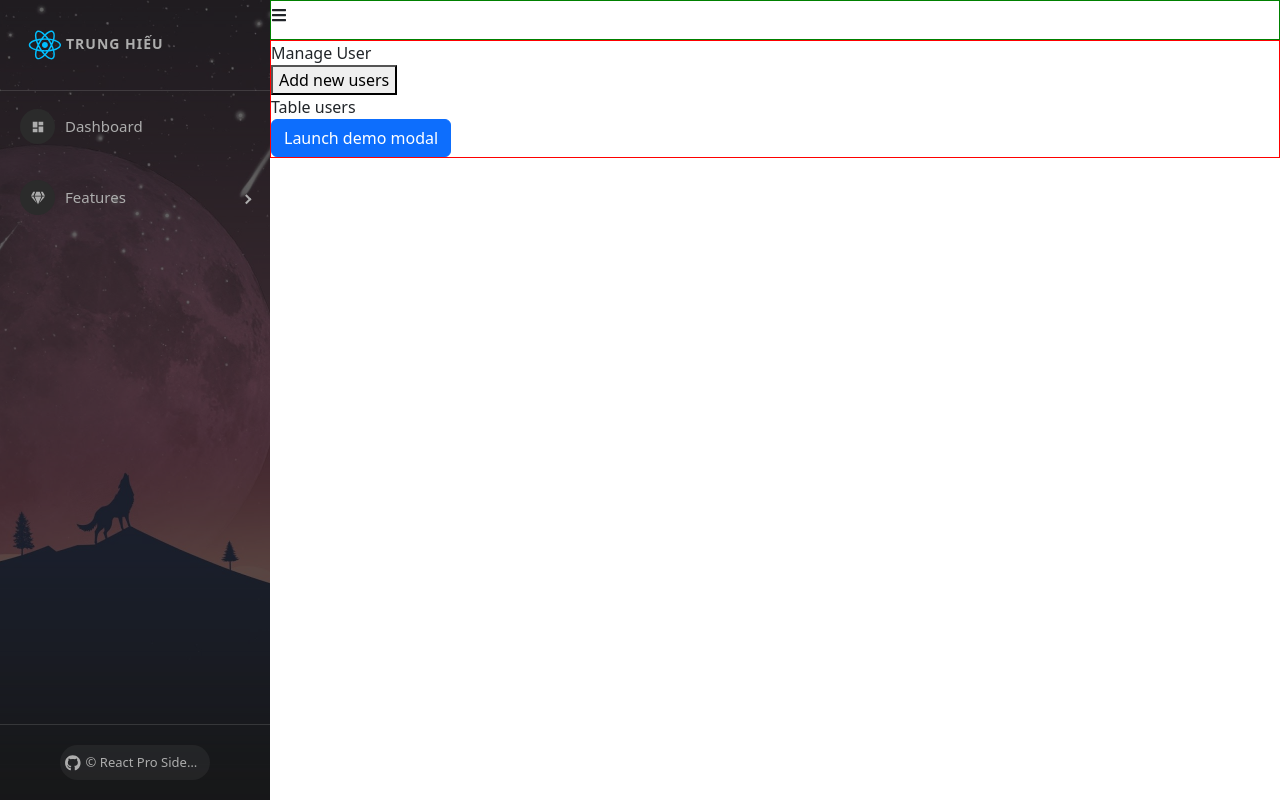
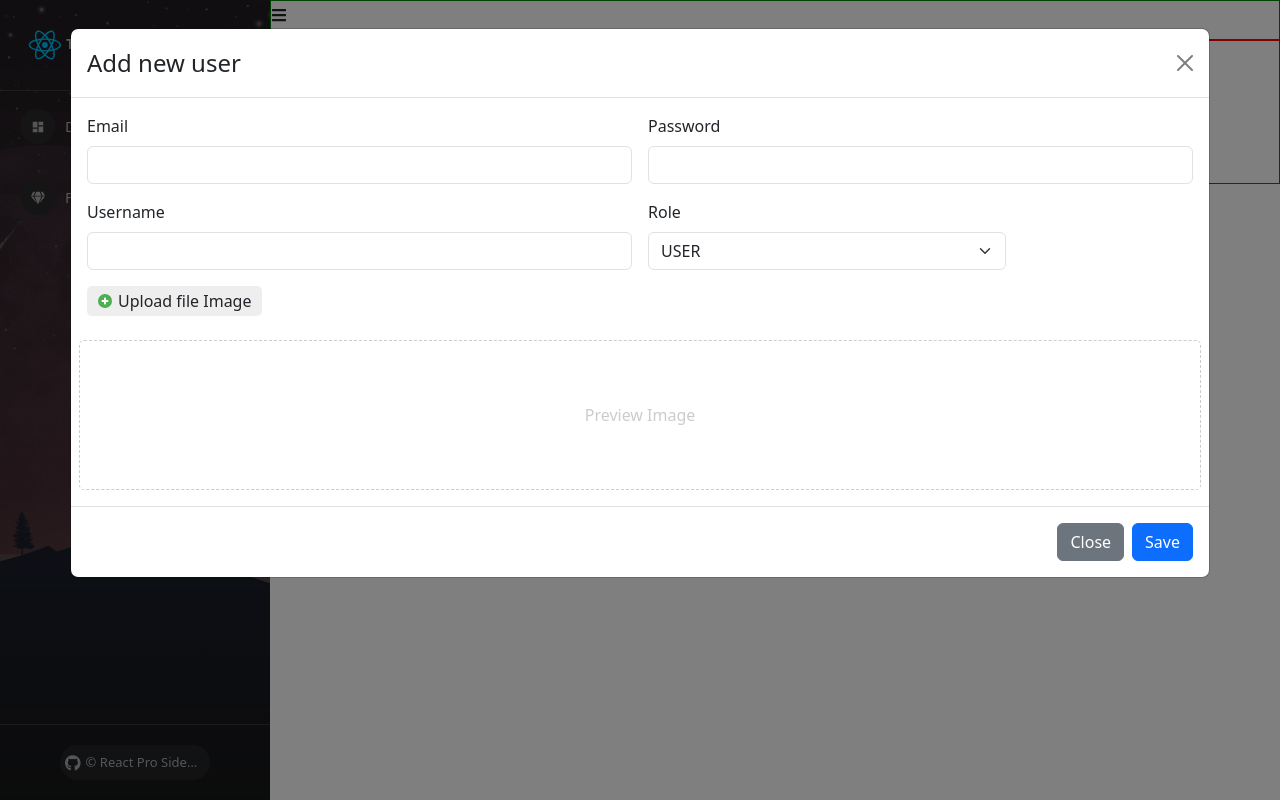
Before and after one commit to xhieuitt/base-react-redux, a React (Create React App) app: page /admins/manage-users in a window 1280 px wide. Both pictures are taken after a click on the button "Add new users". Built offline with nearby package versions, Linux system fonts and the light colour scheme.

Commit message:
tao duoc user

```diff
--- a/src/component/Admin/Content/ManageUsers.js
+++ b/src/component/Admin/Content/ManageUsers.js
@@ -1,19 +1,26 @@
 import ModalCreatUser from "./ModalCreatUser";
 import "./ManageUsers.scss"
+import { FcPlus } from 'react-icons/fc';
+import { useState } from "react";
+
 const ManageUsers = (props) => {
+    const [showModalCreatUser, setShowModalCreatUser] = useState(false)
     return (
         <div className="manage-user-container">
             <div className="title">
                 Manage User
             </div>
             <div className="users-content">
-                <div>
-                    <button>Add new users</button>
+                <div className="btn-add-new">
+                    <button className="btn btn-primary" onClick={() => setShowModalCreatUser(true)}><FcPlus />Add new users</button>
                 </div>
-                <div>
+                <div className="table-users-container">
                     Table users
                 </div>
-                <ModalCreatUser />
+                <ModalCreatUser
+                    show={showModalCreatUser}
+                    setShow={setShowModalCreatUser}
+                />
             </div>
         </div>
 
--- a/src/component/Admin/Content/ManageUsers.scss
+++ b/src/component/Admin/Content/ManageUsers.scss
@@ -1,5 +1,16 @@
 .manage-user-container {
-    .users-content {}
+    padding: 10px;
+
+    .users-content {
+        .btn-add-new {
+            margin: 15px 0;
+        }
+    }
+
+    .title {
+        font-weight: 600;
+        font-size  : 20px;
+    }
 }
 
 .modal-add-user {
--- a/src/component/Admin/Content/ModalCreatUser.js
+++ b/src/component/Admin/Content/ModalCreatUser.js
@@ -2,17 +2,24 @@
 import Button from 'react-bootstrap/Button';
 import Modal from 'react-bootstrap/Modal';
 import { FcPlus } from 'react-icons/fc';
+import axios from 'axios';
 
-const ModalCreatUser = () => {
-    const [show, setShow] = useState(false);
+const ModalCreatUser = (props) => {
+    const { show, setShow } = props;
 
-    const handleClose = () => setShow(false);
-    const handleShow = () => setShow(true);
+    const handleClose = () => {
+        setShow(false);
+        setEmail("")
+        setPassword("")
+        setUsername("")
+        setRole("USER")
+        setPreviewImage("")
+    }
 
     const [email, setEmail] = useState("")
     const [password, setPassword] = useState("")
     const [username, setUsername] = useState("")
-    const [role, setRole] = useState("ADMIN")
+    const [role, setRole] = useState("USER")
     const [image, setImage] = useState("")
     const [previewImage, setPreviewImage] = useState("")
 
@@ -21,15 +28,38 @@
             setPreviewImage(URL.createObjectURL(event.target.files[0]))
             setImage(event.target.files[0])
         } else {
-            setPreviewImage("")
+            // setPreviewImage("")
         }
+    }
+    const handleSubmitCreatUser = async () => {
+        //validate - người dùng chưa nhập thông tin thì k ấn submit được
+
+
+        //call API
+        // let data = {
+        //     email: email,
+        //     password: password,
+        //     username: username,
+        //     role: role,
+        //     userImage: image,
+        // }
+        // console.log(data);
+        const data = new FormData();
+        data.append('email', email);
+        data.append('password', password);
+        data.append('username', username);
+        data.append('role', role);
+        data.append('userImage', image);
+
+        let response = await axios.post('http://localhost:8081/api/v1/participant', data)
+        console.log('Check res:', response);
     }
 
     return (
         <>
-            <Button variant="primary" onClick={handleShow}>
+            {/* <Button variant="primary" onClick={handleShow}>
                 Launch demo modal
-            </Button>
+            </Button> */}
 
             <Modal
                 show={show}
@@ -112,7 +142,7 @@
                     <Button variant="secondary" onClick={handleClose}>
                         Close
                     </Button>
-                    <Button variant="primary" onClick={handleClose}>
+                    <Button variant="primary" onClick={() => handleSubmitCreatUser()}>
                         Save
                     </Button>
                 </Modal.Footer>
```
